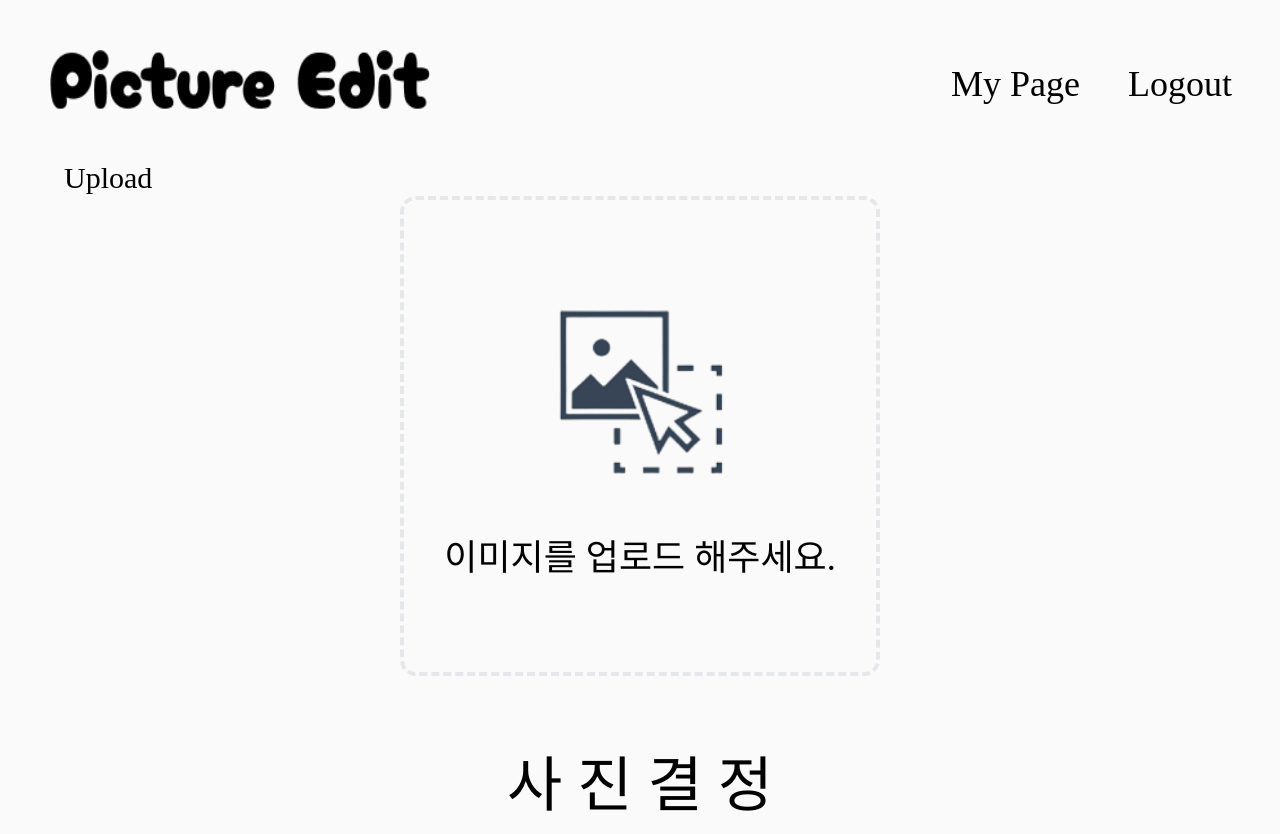
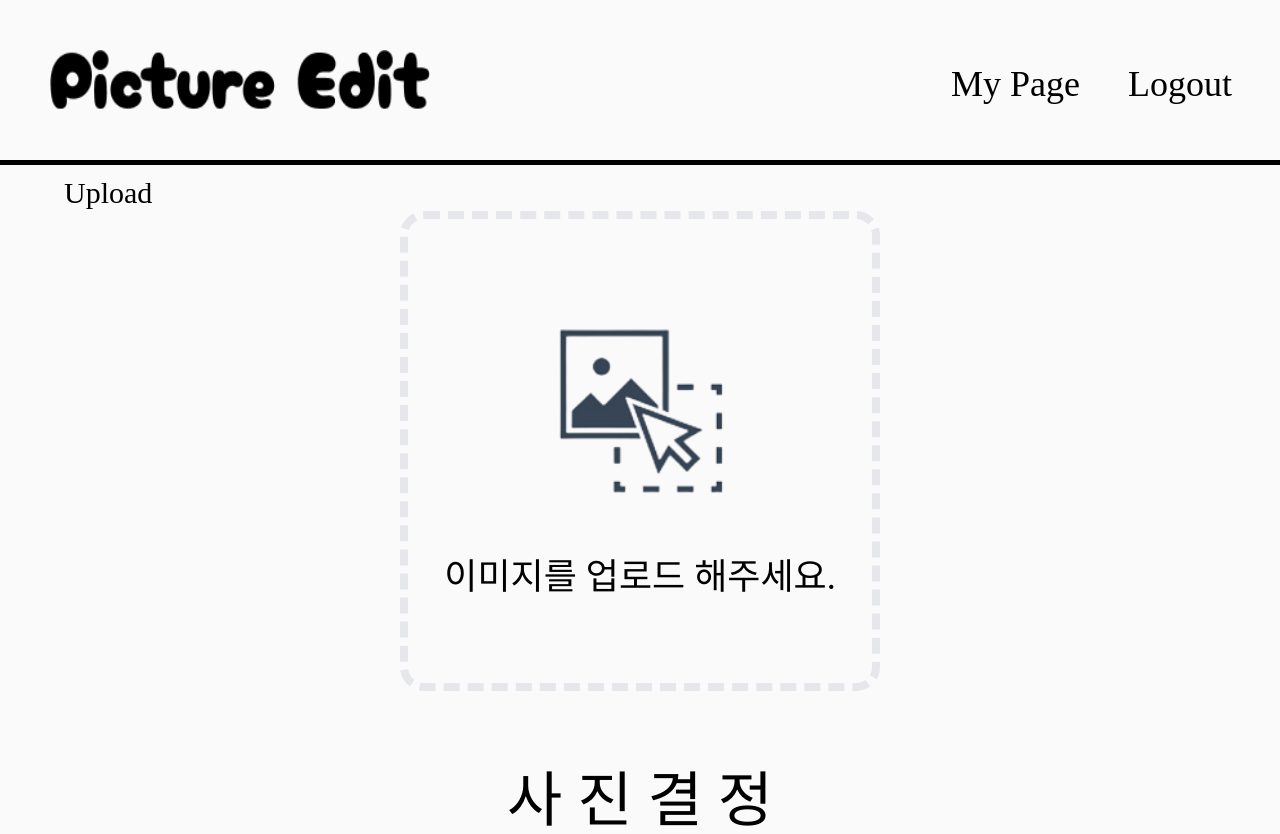
Before and after one commit to AI-Pre-Internship-TeamG/frontend, a React (Create React App) app: page /pictureupload in a window 1280 px wide. Built offline with nearby package versions, Linux system fonts and the light colour scheme; a web font is replaced by a local one.

Commit message:
style: style code 수정

```diff
--- a/src/pages/PictureUpload.tsx
+++ b/src/pages/PictureUpload.tsx
@@ -10,9 +10,17 @@ function PictureUpload() {
       <LogoutBtn />
       <MyPageBtn />
       <Header />
+      <div
+        style={{
+          flex: 1,
+          height: '5px',
+          backgroundColor: 'black',
+          marginBottom: '10px',
+        }}
+      />
       <div className="flex ml-[4rem] text-3xl font-myy">Upload</div>
       <div className="flex justify-center items-center">
-        <div className="justify-center items-center border-dashed rounded-2xl h-[30rem] w-[30rem] p-4 border-4">
+        <div className="justify-center items-center border-dashed border-8 rounded-3xl h-[30rem] w-[30rem] p-4 border-4">
           <div className="flex justify-center items-center mt-[5rem]">
             <img
               src="Images/Upload_Icon.png"
```
